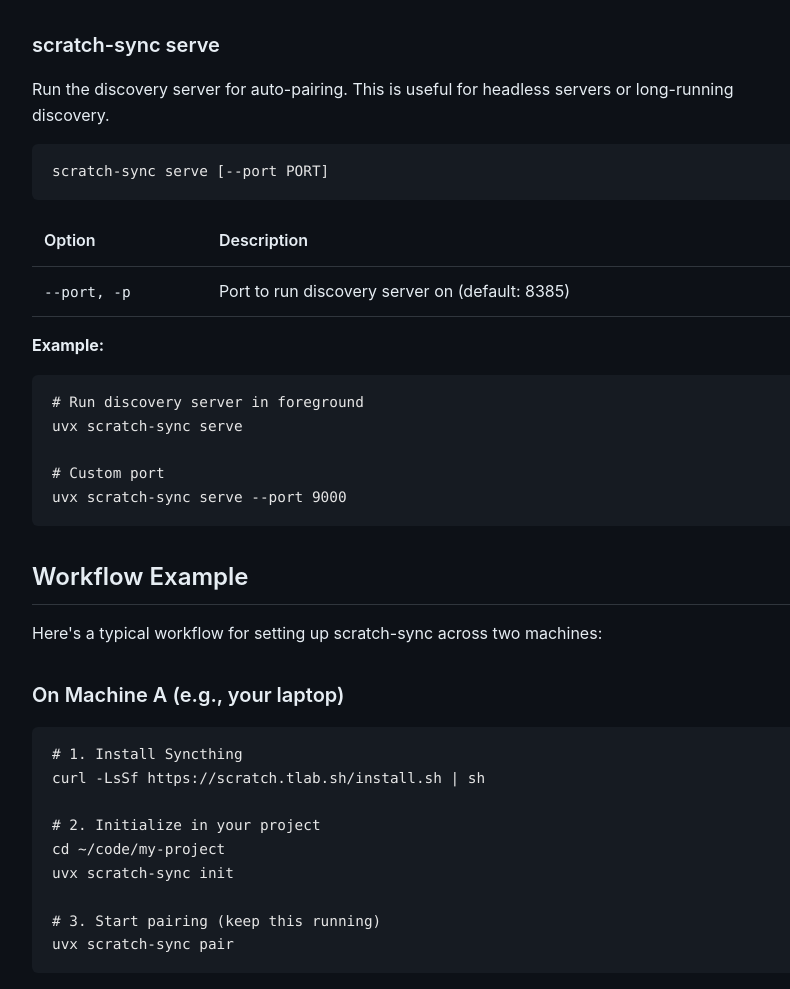
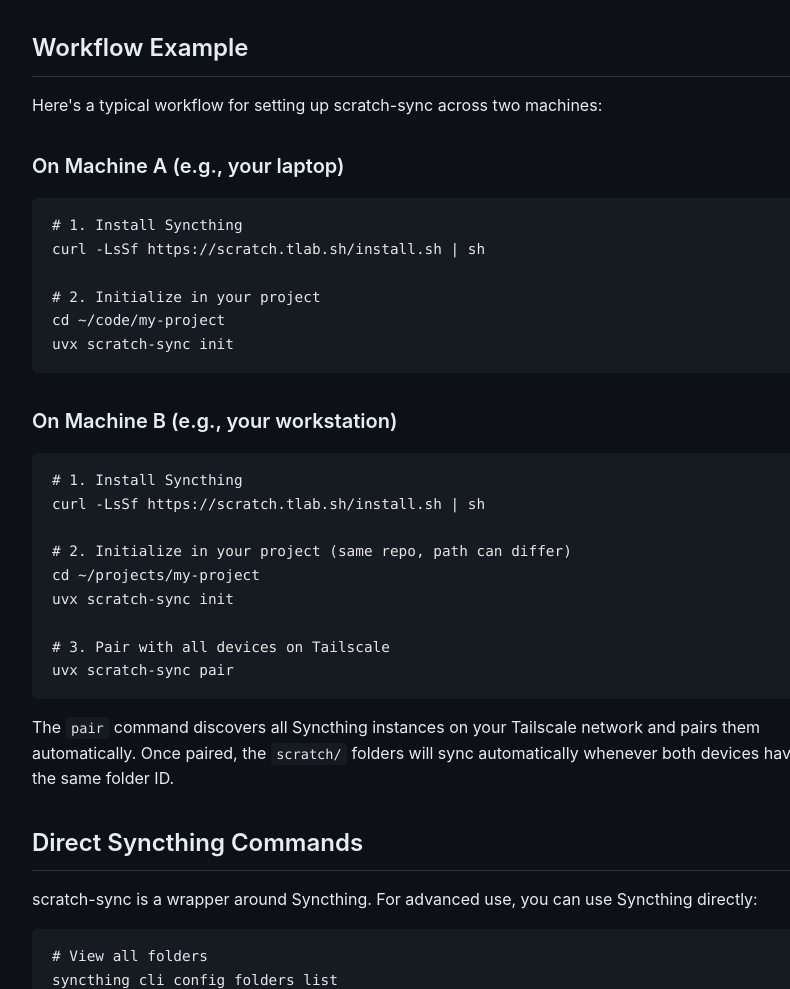
Before and after one commit to talmolab/scratch-sync, a plain HTML site: page site/cli.html in a window 1280 px wide. Shown: the part 3278-4267 px from the top of the page, without its empty margins (224-1014 px from the left). Drawn offline with Linux system fonts and the light colour scheme.

Commit message:
Prepare for PyPI publishing (#3)
- Fix publish workflow to use OIDC trusted publishing instead of token
- Add pyproject.toml metadata (authors, keywords, classifiers, URLs)
- Fix README dead link to docs folder
- Update cli.html to remove non-existent serve command and fix pair description

🤖 Generated with [Claude Code](https://claude.com/claude-code)

Co-authored-by: Claude Opus 4.5 <noreply@anthropic.com>

```diff
--- a/site/cli.html
+++ b/site/cli.html
@@ -106,11 +106,11 @@ uvx scratch-sync init ~/code/other-project</code></pre>
 
   <p><strong>What it does:</strong></p>
   <ol>
-    <li>Starts a local discovery server</li>
-    <li>Queries all online Tailscale peers</li>
-    <li>Finds peers running scratch-sync</li>
-    <li>Exchanges Syncthing device IDs</li>
-    <li>Adds discovered devices to Syncthing config</li>
+    <li>Gets all online peers from your Tailscale network</li>
+    <li>Queries each peer's Syncthing REST API (via the noauth endpoint)</li>
+    <li>Discovers Syncthing device IDs automatically</li>
+    <li>Pairs devices bidirectionally</li>
+    <li>Adds discovered devices to all existing scratch folders</li>
   </ol>
 
   <p><strong>Example:</strong></p>
@@ -124,7 +124,7 @@ uvx scratch-sync pair --timeout 10</code></pre>
   </div>
 
   <div class="note">
-    <p><strong>Note:</strong> Both devices must be running the <code>scratch-sync pair</code> command (or <code>scratch-sync serve</code>) at the same time for auto-discovery to work.</p>
+    <p><strong>Note:</strong> Syncthing must be running on remote devices and its GUI must be bound to <code>0.0.0.0:8384</code> (run <code>scratch-sync init</code> on each device first).</p>
   </div>
 
   <h3>scratch-sync status</h3>
@@ -174,35 +174,6 @@ Scratch folders:
   - scratch-notes</code></pre>
   </div>
 
-  <h3>scratch-sync serve</h3>
-
-  <p>Run the discovery server for auto-pairing. This is useful for headless servers or long-running discovery.</p>
-
-  <div class="code-block">
-    <pre><code>scratch-sync serve [--port PORT]</code></pre>
-  </div>
-
-  <table>
-    <tr>
-      <th>Option</th>
-      <th>Description</th>
-    </tr>
-    <tr>
-      <td><code>--port, -p</code></td>
-      <td>Port to run discovery server on (default: 8385)</td>
-    </tr>
-  </table>
-
-  <p><strong>Example:</strong></p>
-
-  <div class="code-block">
-    <pre><code># Run discovery server in foreground
-uvx scratch-sync serve
-
-# Custom port
-uvx scratch-sync serve --port 9000</code></pre>
-  </div>
-
   <h2>Workflow Example</h2>
 
   <p>Here's a typical workflow for setting up scratch-sync across two machines:</p>
@@ -215,10 +186,7 @@ curl -LsSf https://scratch.tlab.sh/install.sh | sh
 
 # 2. Initialize in your project
 cd ~/code/my-project
-uvx scratch-sync init
-
-# 3. Start pairing (keep this running)
-uvx scratch-sync pair</code></pre>
+uvx scratch-sync init</code></pre>
   </div>
 
   <h3>On Machine B (e.g., your workstation)</h3>
@@ -227,15 +195,15 @@ uvx scratch-sync pair</code></pre>
     <pre><code># 1. Install Syncthing
 curl -LsSf https://scratch.tlab.sh/install.sh | sh
 
-# 2. Initialize in your project (same repo)
+# 2. Initialize in your project (same repo, path can differ)
 cd ~/projects/my-project
 uvx scratch-sync init
 
-# 3. Pair with Machine A
+# 3. Pair with all devices on Tailscale
 uvx scratch-sync pair</code></pre>
   </div>
 
-  <p>Once paired, the <code>scratch/</code> folders will sync automatically. Any files you add to <code>scratch/</code> on one machine will appear on the other within seconds.</p>
+  <p>The <code>pair</code> command discovers all Syncthing instances on your Tailscale network and pairs them automatically. Once paired, the <code>scratch/</code> folders will sync automatically whenever both devices have the same folder ID.</p>
 
   <h2>Direct Syncthing Commands</h2>
 
```
Also changed, not shown: 3 other files.
